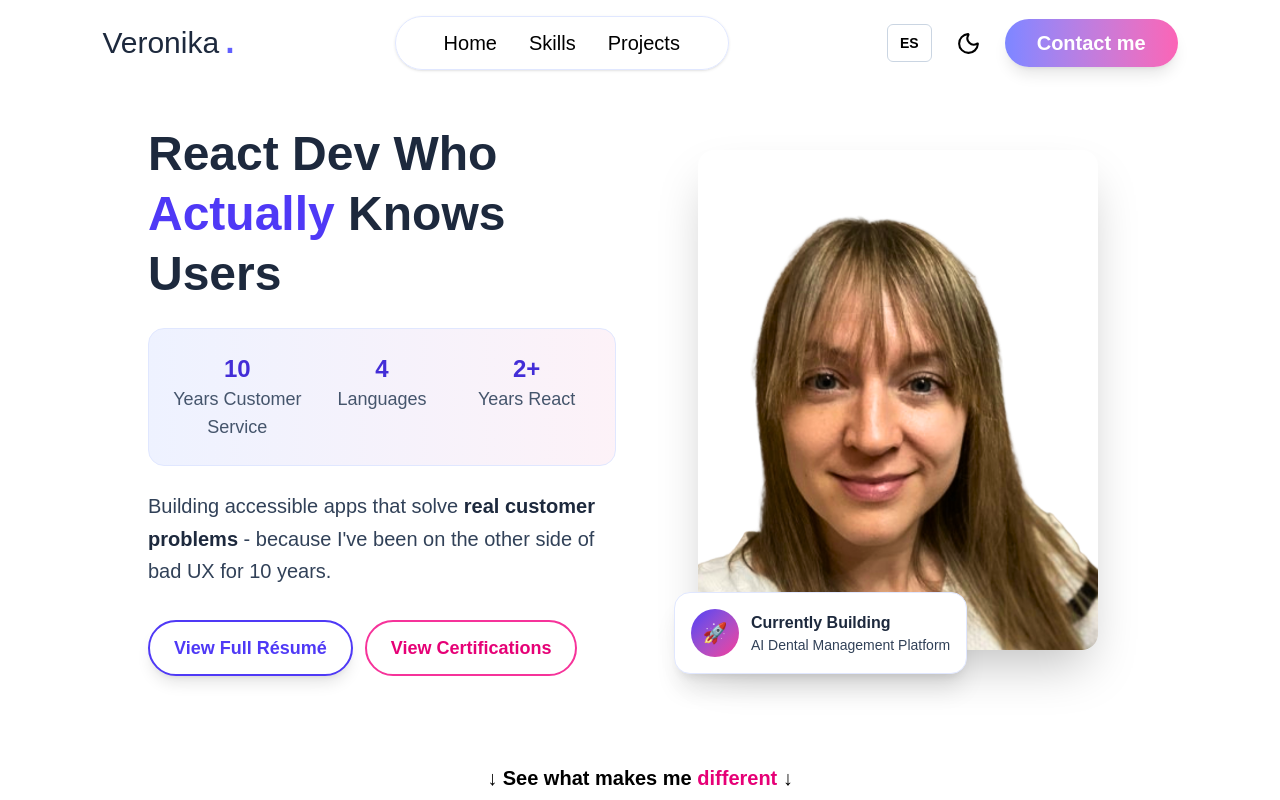
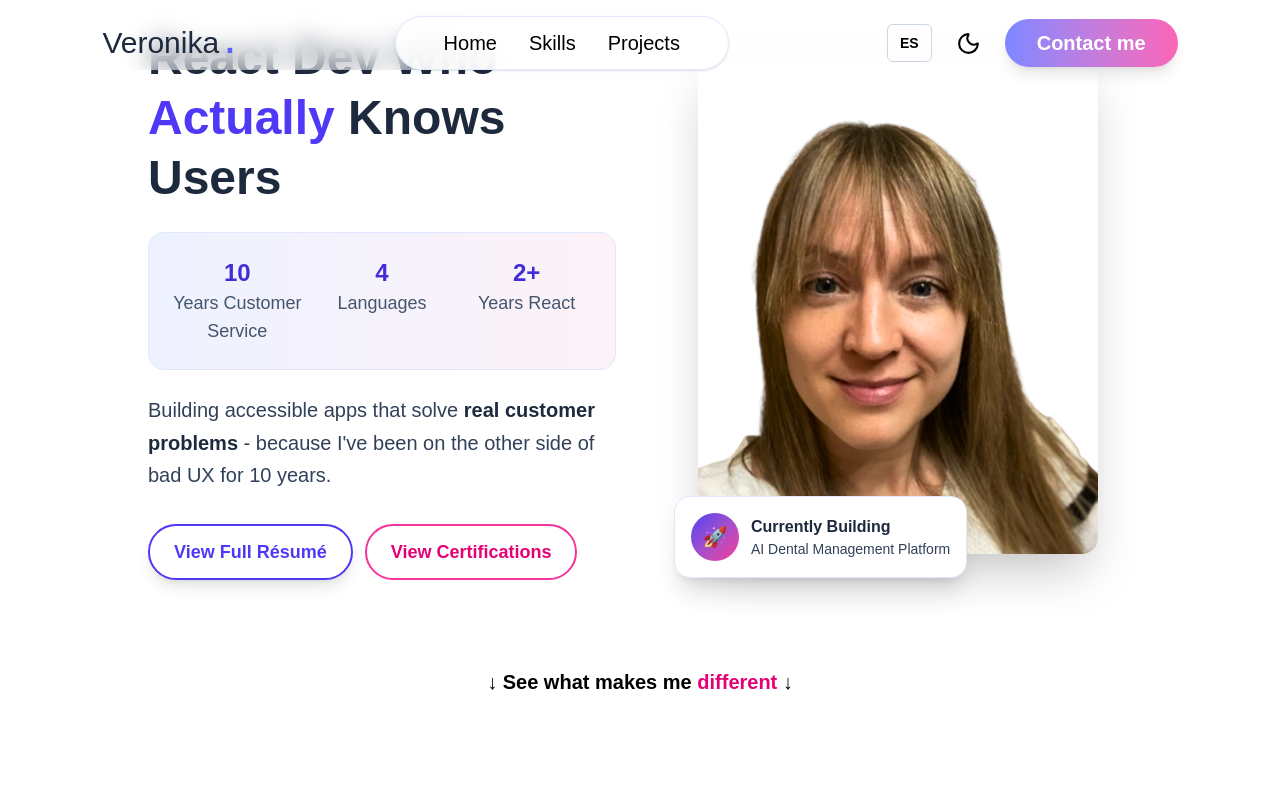
Before and after one commit to verobelo/portfolio-v2, a Next.js app: page / in a window 1280 px wide. Shown: the top 800 px of the page. Built offline with nearby package versions, Linux system fonts and the light colour scheme; a web font is replaced by a local one.

Commit message:
Remove margin on main

```diff
--- a/app/page.js
+++ b/app/page.js
@@ -15,7 +15,7 @@ export default function Home() {
   return (
     <div className='grid grid-rows-[auto_1fr_auto] dark:bg-primary-dark'>
       <Navbar />
-      <main className='mt-10 md:mt-0 lg:mt-24 md:mx-10'>
+      <main className='md:mx-10'>
         <Hero />
         <SectionSeparator variant='shadow' className='hidden dark:flex' />
         <Skills />
```
